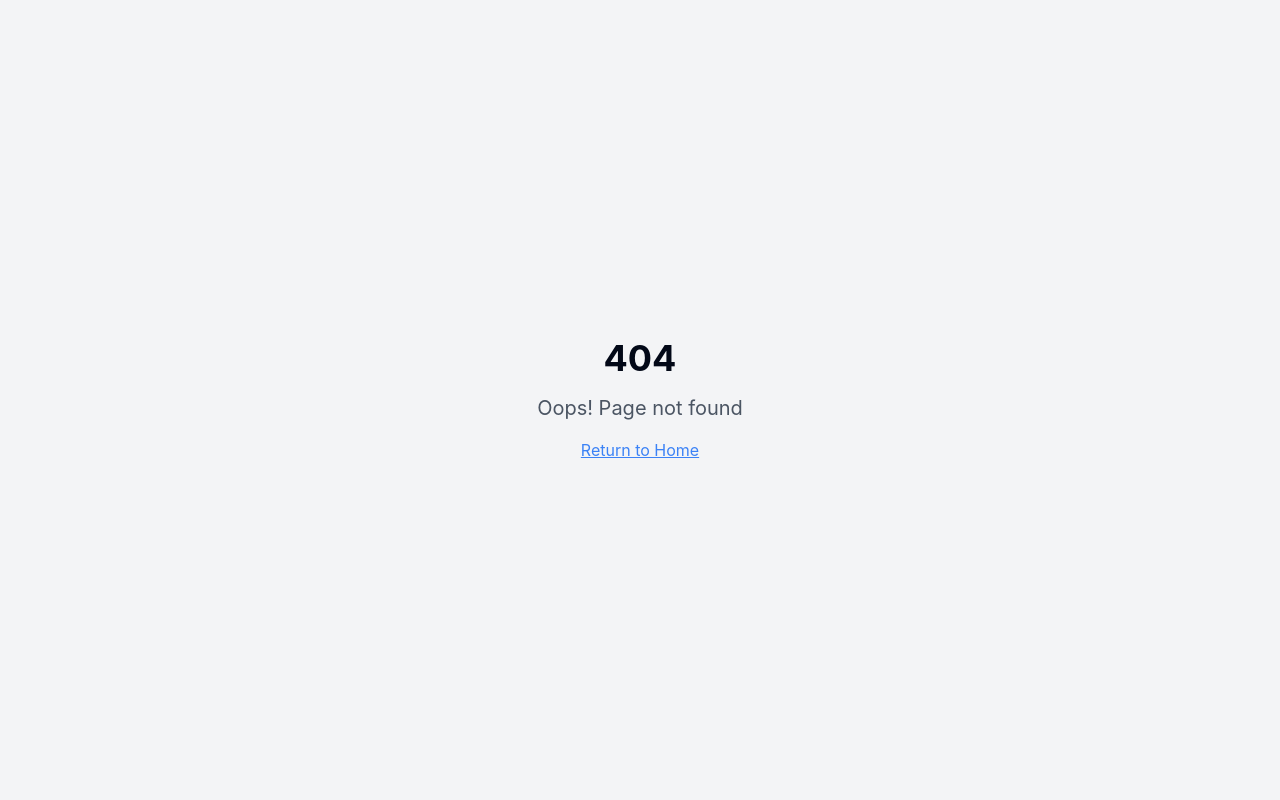
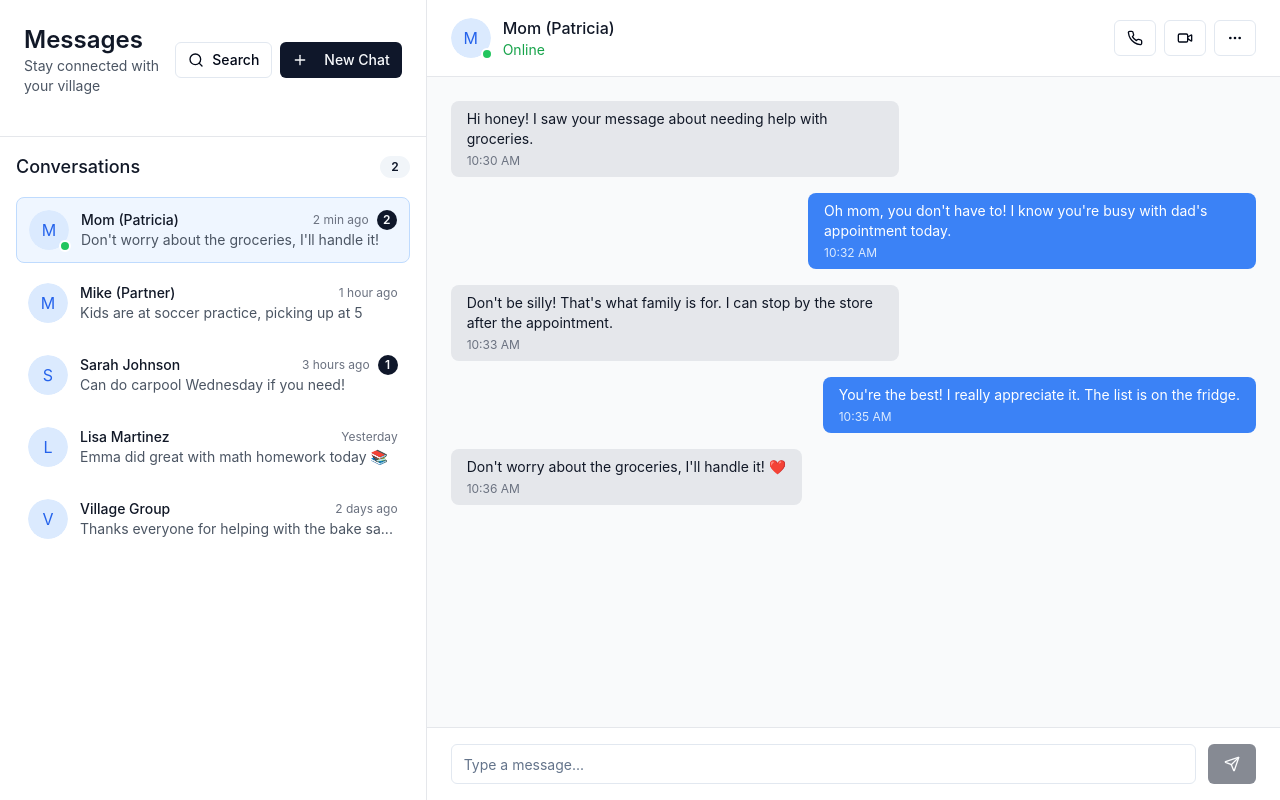
Before and after one commit to rembertdesigns/Eloura-Beta, a React (Vite) app: page /messages in a window 1280 px wide. Before the commit this address had no page. Built offline with nearby package versions, Linux system fonts and the light colour scheme.

Commit message:
feat: Implement messages page design
Recreate the messages page design based on the provided image.

```diff
--- a/src/App.tsx
+++ b/src/App.tsx
@@ -22,6 +22,7 @@ import Village from "./pages/Village";
 import SmartCareAssistant from "./pages/SmartCareAssistant";
 import PlannerInsights from "./pages/PlannerInsights";
 import HomeBaseToolkit from "./pages/HomeBaseToolkit";
+import Messages from "./pages/Messages";
 
 const queryClient = new QueryClient();
 
@@ -48,6 +49,7 @@ const App = () => (
             <Route path="/smart-care-assistant" element={<SmartCareAssistant />} />
             <Route path="/planner-insights" element={<PlannerInsights />} />
             <Route path="/home-base-toolkit" element={<HomeBaseToolkit />} />
+            <Route path="/messages" element={<Messages />} />
             <Route path="/invite" element={<Invite />} />
             <Route path="*" element={<NotFound />} />
           </Routes>
--- /dev/null
+++ b/src/pages/Messages.tsx
@@ -0,0 +1,277 @@
+
+import React, { useState } from 'react';
+import { Search, Plus, Phone, Video, MoreHorizontal, Send } from 'lucide-react';
+import { Button } from '@/components/ui/button';
+import { Input } from '@/components/ui/input';
+import { Avatar, AvatarFallback } from '@/components/ui/avatar';
+import { Badge } from '@/components/ui/badge';
+
+interface Conversation {
+  id: string;
+  name: string;
+  lastMessage: string;
+  timestamp: string;
+  unreadCount?: number;
+  avatar: string;
+  isOnline?: boolean;
+}
+
+interface Message {
+  id: string;
+  content: string;
+  timestamp: string;
+  isSent: boolean;
+}
+
+const conversations: Conversation[] = [
+  {
+    id: '1',
+    name: 'Mom (Patricia)',
+    lastMessage: "Don't worry about the groceries, I'll handle it!",
+    timestamp: '2 min ago',
+    unreadCount: 2,
+    avatar: 'M',
+    isOnline: true
+  },
+  {
+    id: '2',
+    name: 'Mike (Partner)',
+    lastMessage: 'Kids are at soccer practice, picking up at 5',
+    timestamp: '1 hour ago',
+    avatar: 'M'
+  },
+  {
+    id: '3',
+    name: 'Sarah Johnson',
+    lastMessage: 'Can do carpool Wednesday if you need!',
+    timestamp: '3 hours ago',
+    unreadCount: 1,
+    avatar: 'S'
+  },
+  {
+    id: '4',
+    name: 'Lisa Martinez',
+    lastMessage: 'Emma did great with math homework today 📚',
+    timestamp: 'Yesterday',
+    avatar: 'L'
+  },
+  {
+    id: '5',
+    name: 'Village Group',
+    lastMessage: 'Thanks everyone for helping with the bake sa...',
+    timestamp: '2 days ago',
+    avatar: 'V'
+  }
+];
+
+const mockMessages: Message[] = [
+  {
+    id: '1',
+    content: "Hi honey! I saw your message about needing help with groceries.",
+    timestamp: '10:30 AM',
+    isSent: false
+  },
+  {
+    id: '2',
+    content: "Oh mom, you don't have to! I know you're busy with dad's appointment today.",
+    timestamp: '10:32 AM',
+    isSent: true
+  },
+  {
+    id: '3',
+    content: "Don't be silly! That's what family is for. I can stop by the store after the appointment.",
+    timestamp: '10:33 AM',
+    isSent: false
+  },
+  {
+    id: '4',
+    content: "You're the best! I really appreciate it. The list is on the fridge.",
+    timestamp: '10:35 AM',
+    isSent: true
+  },
+  {
+    id: '5',
+    content: "Don't worry about the groceries, I'll handle it! ❤️",
+    timestamp: '10:36 AM',
+    isSent: false
+  }
+];
+
+const Messages = () => {
+  const [selectedConversation, setSelectedConversation] = useState<Conversation>(conversations[0]);
+  const [messageInput, setMessageInput] = useState('');
+
+  const handleSendMessage = () => {
+    if (messageInput.trim()) {
+      // Handle sending message
+      setMessageInput('');
+    }
+  };
+
+  return (
+    <div className="flex h-screen bg-gray-50">
+      {/* Conversations Sidebar */}
+      <div className="w-1/3 bg-white border-r border-gray-200 flex flex-col">
+        {/* Header */}
+        <div className="p-6 border-b border-gray-200">
+          <div className="flex items-center justify-between mb-4">
+            <div>
+              <h1 className="text-2xl font-semibold text-gray-900">Messages</h1>
+              <p className="text-sm text-gray-600">Stay connected with your village</p>
+            </div>
+            <div className="flex gap-2">
+              <Button variant="outline" size="sm">
+                <Search className="h-4 w-4" />
+                Search
+              </Button>
+              <Button size="sm">
+                <Plus className="h-4 w-4 mr-2" />
+                New Chat
+              </Button>
+            </div>
+          </div>
+        </div>
+
+        {/* Conversations List */}
+        <div className="flex-1 overflow-y-auto">
+          <div className="p-4">
+            <div className="flex items-center justify-between mb-4">
+              <h2 className="text-lg font-medium text-gray-900">Conversations</h2>
+              <Badge variant="secondary">2</Badge>
+            </div>
+
+            <div className="space-y-2">
+              {conversations.map((conversation) => (
+                <div
+                  key={conversation.id}
+                  className={`p-3 rounded-lg cursor-pointer transition-colors ${
+                    selectedConversation.id === conversation.id
+                      ? 'bg-blue-50 border border-blue-200'
+                      : 'hover:bg-gray-50'
+                  }`}
+                  onClick={() => setSelectedConversation(conversation)}
+                >
+                  <div className="flex items-center space-x-3">
+                    <div className="relative">
+                      <Avatar className="h-10 w-10">
+                        <AvatarFallback className="bg-blue-100 text-blue-600">
+                          {conversation.avatar}
+                        </AvatarFallback>
+                      </Avatar>
+                      {conversation.isOnline && (
+                        <div className="absolute -bottom-0.5 -right-0.5 h-3 w-3 bg-green-500 border-2 border-white rounded-full"></div>
+                      )}
+                    </div>
+
+                    <div className="flex-1 min-w-0">
+                      <div className="flex items-center justify-between">
+                        <p className="text-sm font-medium text-gray-900 truncate">
+                          {conversation.name}
+                        </p>
+                        <div className="flex items-center space-x-2">
+                          <span className="text-xs text-gray-500">
+                            {conversation.timestamp}
+                          </span>
+                          {conversation.unreadCount && (
+                            <Badge className="h-5 w-5 rounded-full p-0 flex items-center justify-center text-xs">
+                              {conversation.unreadCount}
+                            </Badge>
+                          )}
+                        </div>
+                      </div>
+                      <p className="text-sm text-gray-600 truncate">
+                        {conversation.lastMessage}
+                      </p>
+                    </div>
+                  </div>
+                </div>
+              ))}
+            </div>
+          </div>
+        </div>
+      </div>
+
+      {/* Chat Area */}
+      <div className="flex-1 flex flex-col">
+        {/* Chat Header */}
+        <div className="bg-white border-b border-gray-200 px-6 py-4">
+          <div className="flex items-center justify-between">
+            <div className="flex items-center space-x-3">
+              <div className="relative">
+                <Avatar className="h-10 w-10">
+                  <AvatarFallback className="bg-blue-100 text-blue-600">
+                    {selectedConversation.avatar}
+                  </AvatarFallback>
+                </Avatar>
+                {selectedConversation.isOnline && (
+                  <div className="absolute -bottom-0.5 -right-0.5 h-3 w-3 bg-green-500 border-2 border-white rounded-full"></div>
+                )}
+              </div>
+              <div>
+                <h3 className="font-medium text-gray-900">{selectedConversation.name}</h3>
+                {selectedConversation.isOnline && (
+                  <p className="text-sm text-green-600">Online</p>
+                )}
+              </div>
+            </div>
+
+            <div className="flex items-center space-x-2">
+              <Button variant="outline" size="sm">
+                <Phone className="h-4 w-4" />
+              </Button>
+              <Button variant="outline" size="sm">
+                <Video className="h-4 w-4" />
+              </Button>
+              <Button variant="outline" size="sm">
+                <MoreHorizontal className="h-4 w-4" />
+              </Button>
+            </div>
+          </div>
+        </div>
+
+        {/* Messages */}
+        <div className="flex-1 overflow-y-auto p-6 space-y-4">
+          {mockMessages.map((message) => (
+            <div
+              key={message.id}
+              className={`flex ${message.isSent ? 'justify-end' : 'justify-start'}`}
+            >
+              <div
+                className={`max-w-xs lg:max-w-md px-4 py-2 rounded-lg ${
+                  message.isSent
+                    ? 'bg-blue-500 text-white'
+                    : 'bg-gray-200 text-gray-900'
+                }`}
+              >
+                <p className="text-sm">{message.content}</p>
+                <p className={`text-xs mt-1 ${
+                  message.isSent ? 'text-blue-100' : 'text-gray-500'
+                }`}>
+                  {message.timestamp}
+                </p>
+              </div>
+            </div>
+          ))}
+        </div>
+
+        {/* Message Input */}
+        <div className="bg-white border-t border-gray-200 px-6 py-4">
+          <div className="flex items-center space-x-3">
+            <Input
+              placeholder="Type a message..."
+              value={messageInput}
+              onChange={(e) => setMessageInput(e.target.value)}
+              className="flex-1"
+              onKeyDown={(e) => e.key === 'Enter' && handleSendMessage()}
+            />
+            <Button onClick={handleSendMessage} disabled={!messageInput.trim()}>
+              <Send className="h-4 w-4" />
+            </Button>
+          </div>
+        </div>
+      </div>
+    </div>
+  );
+};
+
+export default Messages;
```
